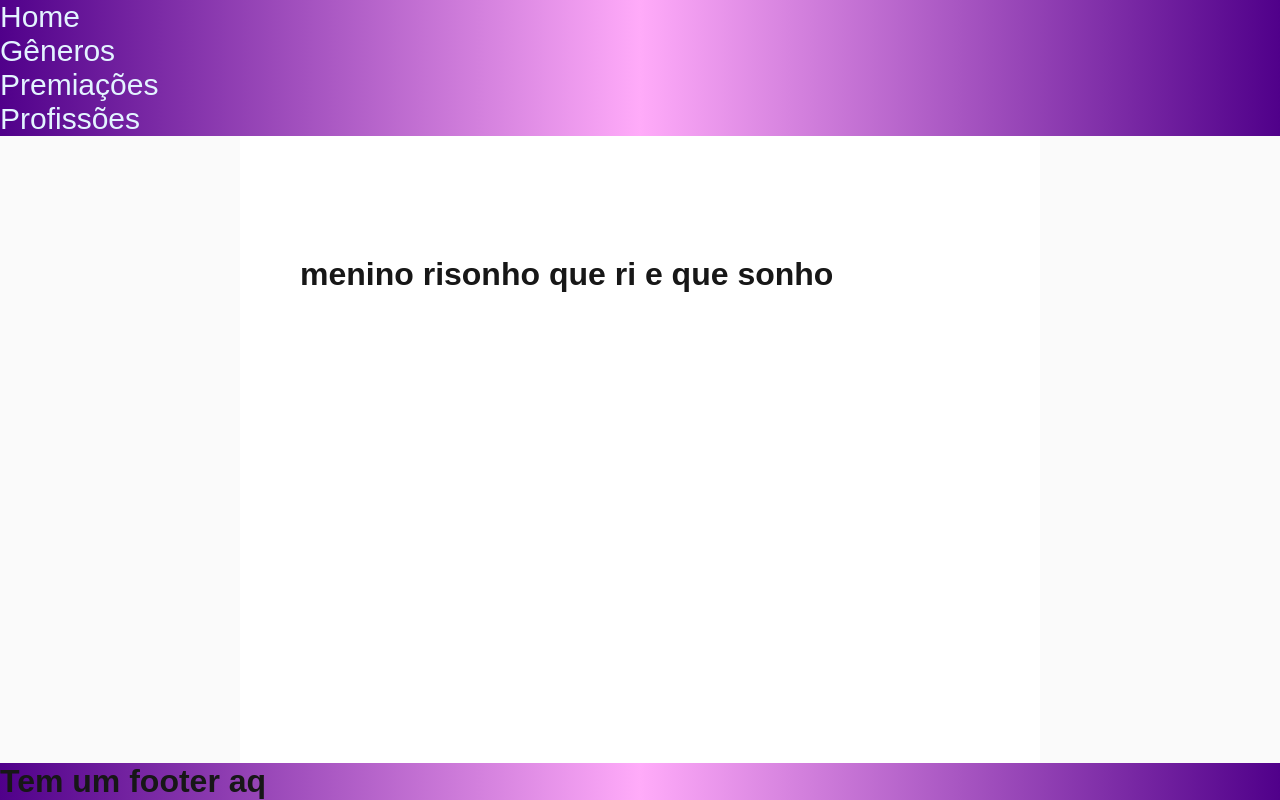
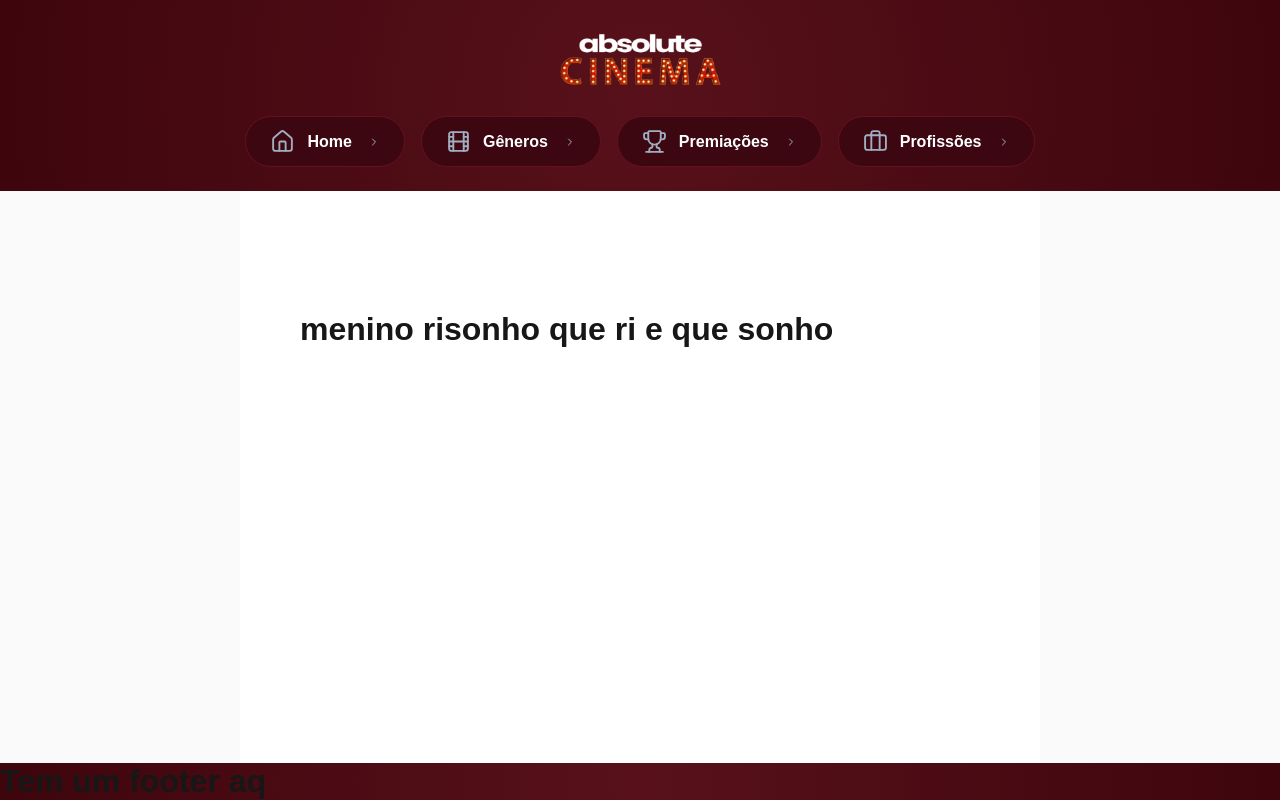
Before and after one commit to saragodinho27/projeto-semestre-2, a Next.js app: page / in a window 1280 px wide. Built offline with nearby package versions, Linux system fonts and the light colour scheme.

Commit message:
asdfghui

```diff
--- a/package.json
+++ b/package.json
@@ -9,6 +9,7 @@
     "lint": "eslint"
   },
   "dependencies": {
+    "lucide-react": "^1.41.0",
     "next": "16.3.3",
     "react": "19.2.8",
     "react-dom": "19.2.8"
--- a/src/app/page.module.css
+++ b/src/app/page.module.css
@@ -129,8 +129,8 @@ a.secondary {
   }
 
   .page {
-    --background: #1f0e3a;
-    --foreground: #1f0e3a;
+    --background: #131313;
+    --foreground: #131313;
 
     --text-primary: #ededed;
     --text-secondary: #999;
--- a/src/components/Footer/index.module.css
+++ b/src/components/Footer/index.module.css
@@ -1,4 +1,4 @@
 .Footer {
-    background: #50008a;
-    background: linear-gradient(90deg, rgba(80, 0, 138, 1) 0%, rgba(255, 171, 249, 1) 50%, rgba(80, 0, 138, 1) 100%);
+    background: #3e050d;
+    background: radial-gradient(circle,#58111A 0%, #3e050d 100%);
 }
--- a/src/components/Header/index.js
+++ b/src/components/Header/index.js
@@ -1,21 +1,48 @@
 'use client'
 import Link from 'next/link';
+import Image from "next/image";
 import styles from './index.module.css';
-import Image from 'next/image';
+import { ChevronRight, Film, Trophy, Briefcase, Home } from 'lucide-react';
 import { useState } from 'react';
 
+export default function Header() {
+    const navItems = [
+        { label: 'Home', href: '/', icon: Home },
+        { label: 'Gêneros', href: '/generos', icon: Film },
+        { label: 'Premiações', href: '/premiacoes', icon: Trophy },
+        { label: 'Profissões', href: '/profissoes', icon: Briefcase },
+    ];
 
-export default function Header() {
     return (
         <header className={styles.header}>
+            <div className={styles.logoContainer}>
+                <Link href="/">
+                    <Image
+                        src="/images/logoCinema.png"
+                        alt="Logo Cinema"
+                        width={200}
+                        height={85}
+                        priority
+                    />
+                </Link>
+            </div>
+
             <nav className={styles.cabecario}>
                 <ul className={styles.ulCabecario}>
-                        <li className={styles.liElements}><Link href='/'>Home</Link></li>
-                        <li className={styles.liElements}><Link href='/generos'>Gêneros</Link></li>
-                        <li className={styles.liElements}><Link href='/premiacoes'>Premiações</Link></li>
-                        <li className={styles.liElements}><Link href='/profissoes'>Profissões</Link></li>
+                    {navItems.map((item) => {
+                        const Icon = item.icon;
+                        return (
+                            <li key={item.href}>
+                                <Link href={item.href} className={styles.navButton}>
+                                    <Icon className={styles.icon} size={25} />
+                                    <span>{item.label}</span>
+                                    <ChevronRight className={styles.chevron} size={12} />
+                                </Link>
+                            </li>
+                        );
+                    })}
                 </ul>
             </nav>
         </header>
-    )
+    );
 }
--- a/src/components/Header/index.module.css
+++ b/src/components/Header/index.module.css
@@ -1,21 +1,69 @@
 .header {
-    background: #50008a;
-    background: linear-gradient(90deg, rgba(80, 0, 138, 1) 0%, rgba(255, 171, 249, 1) 50%, rgba(80, 0, 138, 1) 100%);
+    background: #3e050d;
+    background: radial-gradient(circle,#58111A 0%, #3e050d 100%);
+    padding: 24px 20px;
+    display: flex;
+    flex-direction: column;
+    align-items: center;
+    gap: 3px;
+}
+
+/* Estilo da Logo */
+.logoContainer {
+    display: flex;
+    justify-content: center;
+    align-items: center;
+}
+
+.logoContainer img {
+    object-fit: contain;
+}
+
+/* Estilo do Menu */
+.cabecario {
+    width: 100%;
+    display: flex;
+    justify-content: center;
+    overflow-x: auto; /* Garante rolagem em telas pequenas sem quebrar */
 }
 
 .ulCabecario {
-    color: rgb(227, 244, 255);
-    height: 120;
-    font-size: 30px;
+    display: flex;
+    gap: 16px;
+    align-items: center;
+    list-style: none;
+    margin: 0;
+    padding: 0;
 }
 
-.button {
-    position: absolute;
+.navButton {
+    display: flex;
+    align-items: center;
+    gap: 12px;
+    background-color: #3d0712;
+    color: #ffffff;
+    padding: 12px 24px;
+    border-radius: 99px;
+    border: 1px solid #661021;
+    text-decoration: none;
+    font-size: 16px;
+    font-weight: 600;
+    white-space: nowrap;
+    transition: all 0.2s ease-in-out;
 }
 
-@media screen and (max-width: 600px) {
-    .header {
-        width: 100vw;
-        height: 100vw;
-    }
+.navButton:hover {
+    background-color: #132254;
+    border-color: rgba(255, 255, 255, 0.25);
+    transform: translateY(-1px);
 }
+
+.icon {
+    color: #a0aec0;
+    stroke-width: 1.8px;
+}
+
+.chevron {
+    color: #a0aec0;
+    margin-left: 4px;
+}
```
Also changed, not shown: public/images/logoCinema.png (added), 1 other file (tests, documents, lock files or other folders). Lines whose indentation alone changed are shown as unchanged.
